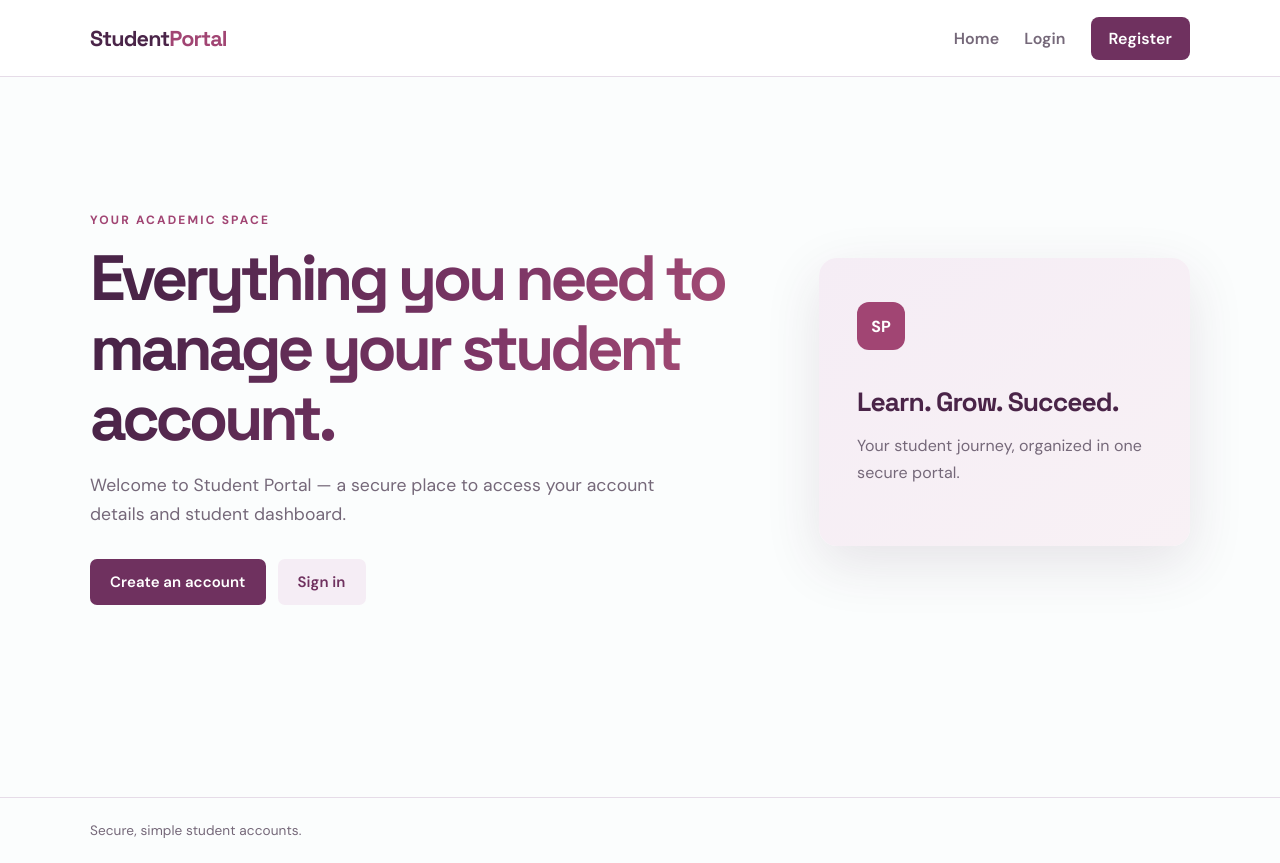
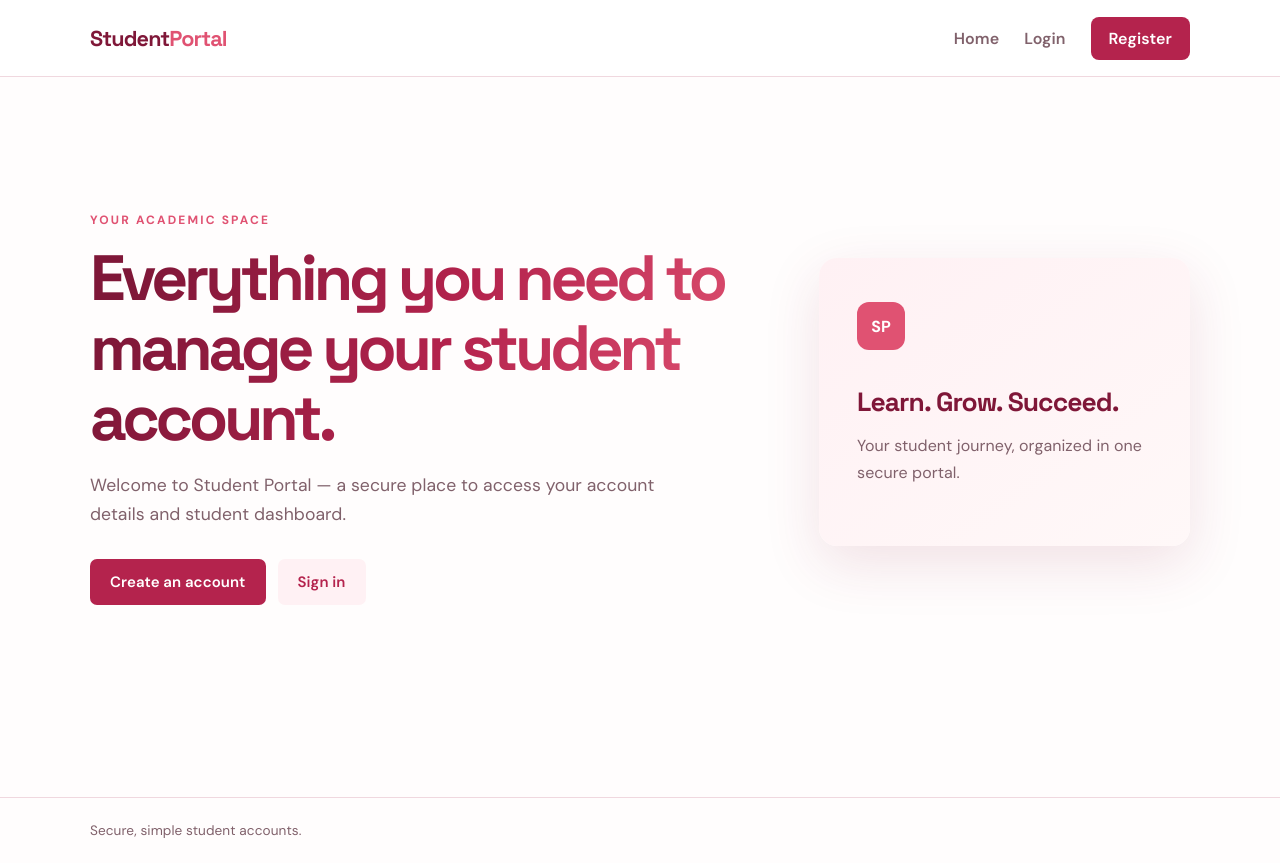
Before and after one commit to akashbondada1234/student-portal, a FastAPI app: page / in a window 1280 px wide. Run offline with FastAPI, Linux system fonts and the light colour scheme.

Commit message:
Switch portal to ruby rose visual theme

```diff
--- a/static/style.css
+++ b/static/style.css
@@ -28,3 +28,17 @@ h2{color:#4a2448}
 label{color:#51384f}input{color:#34263a;border-color:#d8c9da}input:focus{outline-color:#dfb9cc;border-color:#a14573}
 .info-grid strong{color:#51384f}.badge{color:#a14573}
 .admin-mark{background:#f3e8f0;color:#7b3565}.denied-icon{background:#f3e8f0;color:#7b3565}
+
+/* Ruby, rose and ivory theme */
+:root{--ink:#48212c;--muted:#80616b;--line:#f0d8df;--blue:#b4234d;--teal:#e05272;--pale:#fff1f4;--white:#fff;--shadow:0 18px 55px rgba(144,42,70,.13)}
+body{color:#48212c;background:#fffdfd}
+h1{background:linear-gradient(110deg,#7f1738 8%,#b4234d 55%,#e05272 100%);-webkit-background-clip:text;background-clip:text;-webkit-text-fill-color:transparent}
+h2{color:#7f1738}
+.brand{color:#7f1738}.brand span{color:#e05272}
+.nav-links a,.nav-button{color:#80616b}.nav-links a:hover,.form-foot a{color:#b4234d}
+.nav-cta,.primary{background:#b4234d}.secondary{background:#fff1f4;color:#b4234d}.outline{border-color:#f0d8df;color:#b4234d}
+.eyebrow,.label{color:#e05272}.hero-card{background:linear-gradient(145deg,#fff1f4,#fff8f8)}
+.card-icon,.avatar{background:#e05272}
+label{color:#6b3040}input{color:#48212c;border-color:#e8cbd4}input:focus{outline-color:#f2b6c5;border-color:#e05272}
+.info-grid strong{color:#6b3040}.badge{color:#e05272}
+.admin-mark{background:#ffe8ee;color:#b4234d}.denied-icon{background:#fff0e5;color:#b4234d}
```
